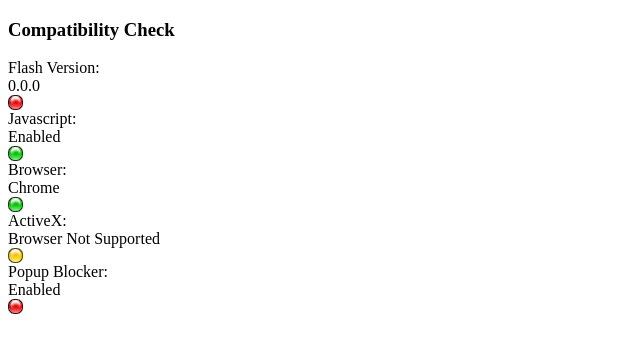
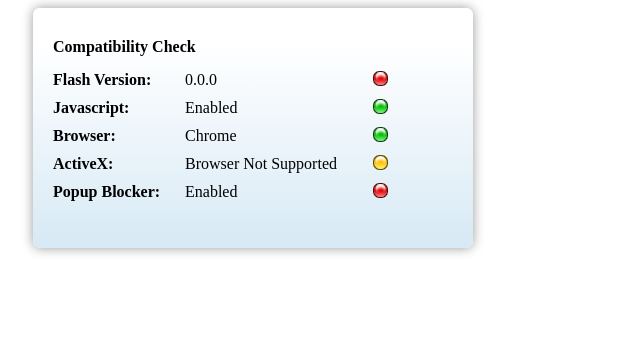
Before and after one commit to kittcoldfire/browsercompatibilitycheck, a plain HTML site: page index.html in a window 1280 px wide. Shown: the whole page, without its empty margins (0-640 px from the left). Drawn offline with Linux system fonts and the light colour scheme.

Commit message:
Now allow for some color configurations

```diff
--- a/css/compatability_check.css
+++ b/css/compatability_check.css
@@ -0,0 +1,53 @@
+#compatibility {
+    text-align: left;
+    height: 200px;
+    width: 400px;
+    padding: 20px;
+    background-color: white;
+    color: black;
+    margin-left:25px;
+
+    /* outer shadows  (note the rgba is red, green, blue, alpha) */
+    -webkit-box-shadow: 0px 0px 12px rgba(0, 0, 0, 0.4);
+    -moz-box-shadow: 0px 1px 6px rgba(23, 69, 88, .5);
+
+    /* rounded corners */
+    -webkit-border-radius: 12px;
+    -moz-border-radius: 7px;
+    border-radius: 7px;
+
+    /* gradients */
+    background: -webkit-gradient(linear, left top, left bottom,
+    color-stop(0%, white), color-stop(15%, white), color-stop(100%, #D7E9F5));
+    background: -moz-linear-gradient(top, white 0%, white 55%, #D5E4F3 130%);
+}
+
+#compatibility_title {
+  padding-top:10px;
+  padding-bottom:10px;
+  font-weight: bold;
+}
+
+.compatibility_row {
+  float: left;
+  clear: both;
+  width: 100%;
+  padding-top:5px;
+  padding-bottom:5px;
+}
+
+.compatibility_heading {
+  float: left;
+  width: 33%;
+  font-weight: bold;
+}
+
+.compatibility_value {
+  float: left;
+  width: 47%;
+}
+
+.compatibility_image {
+  float: left;
+  width: 20%;
+}
--- a/index.html
+++ b/index.html
@@ -4,10 +4,10 @@
 		<script type="text/javascript" src="./javascript/swfobject.js"></script>
 		<script type="text/javascript" src="./javascript/jquery183.js"></script>
 		<script type="text/javascript" src="./javascript/compatability_check.js"></script>
+		<link rel="stylesheet" type="text/css" href="./css/compatability_check.css" />
 		<title>Compatibility Check Demo</title>
 	</head>
 	<body>
-		<h3>Compatibility Check</h3>
 		<!-- This will be replaced with the compatibility check display -->
 		<div id="compatibility" class="no-js"></div>
 		<noscript>
@@ -17,10 +17,12 @@
 
 <script type="text/javascript">
 	compatibility.init({
+
 	});
 
 	$(document).ready(function () {
 		compatibility.update_page();
+		compatibility.updateCompatabilityDisplayLook();
 	});
 </script>
 </html>
--- a/javascript/compatability_check.js
+++ b/javascript/compatability_check.js
@@ -20,6 +20,12 @@
 		//Display options
 		self.display = options.display || 'flash,javascript,browser,activeX,popup';
 		self.display_images = options.display_images || options.display;
+		self.compatibility_title = options.compatibility_title || "Compatibility Check";
+
+		//Color options can be either normal colors like 'red' or 'green' OR they can be their HEX values
+		//a HEX value like #CC0000 for a crimson red
+		self.background_color1 = options.background_color1 || "white";
+		self.background_color2 = options.background_color2 || "rgb(215, 233, 245)";
 
 		//Image options
 		self.pass_image = options.pass_image || './images/pass.gif';
@@ -43,6 +49,7 @@
 		self.browser_heading = options.browser_heading || 'Browser: ';
 		self.supported_browsers = options.supported_browsers || 'Chrome,Firefox,MSIE,Safari';
 
+		configured_display.push("<div id='compatibility_title'>" + self.compatibility_title + "</div>");
 		var elements_to_display = self.display.split(",");
 		var display_popup = false;
 
@@ -57,7 +64,7 @@
 
 			if(elements_to_display[x] == 'popup') {
 				display_popup = true;
-				popup_position = x;
+				popup_position = x + 1;
 				add_to_display.popup = 'temp';
 			}
 
@@ -80,7 +87,28 @@
 			check_requirement();
 		}
 
-		update_page();
+		//updateCompatabilityDisplayLook();
+		//update_page();
+	}
+
+	function getStyle(x, styleProp) {
+        if (x.currentStyle) {
+        	var y = x.currentStyle[styleProp];
+        } else if (window.getComputedStyle) {
+        	var y = document.defaultView.getComputedStyle(x, null).getPropertyValue(styleProp);
+        }
+        return y;
+    }
+
+	var updateCompatabilityDisplayLook = function updateCompatabilityDisplayLook() {
+		var div = document.getElementById(self.div_id);
+
+		if(self.background_color1 != 'white' || self.background_color2 != 'rgb(215, 233, 245)') {
+			var background = getStyle(div, 'background');
+			background = background.replace(/white/g, self.background_color1);
+			background = background.replace(/rgb\(215, 233, 245\)/g, self.background_color2);
+			div.style.background = background;
+		}
 	}
 
 	/*********************************************************************
@@ -260,6 +288,7 @@
 
 	var update_page = function() {
 		var final_display = null;
+
 		for(i = 0; i < configured_display.length; i++) {
 			//alert(configured_display[i]);
 			if(final_display == null) {
@@ -268,11 +297,13 @@
 				final_display = final_display + configured_display[i];
 			}
 		}
+
 		document.getElementById(self.div_id).innerHTML = final_display;
 	}
 
 	return {
 		init: init,
-		update_page: update_page
+		update_page: update_page,
+		updateCompatabilityDisplayLook: updateCompatabilityDisplayLook
 	}
 }());
```
